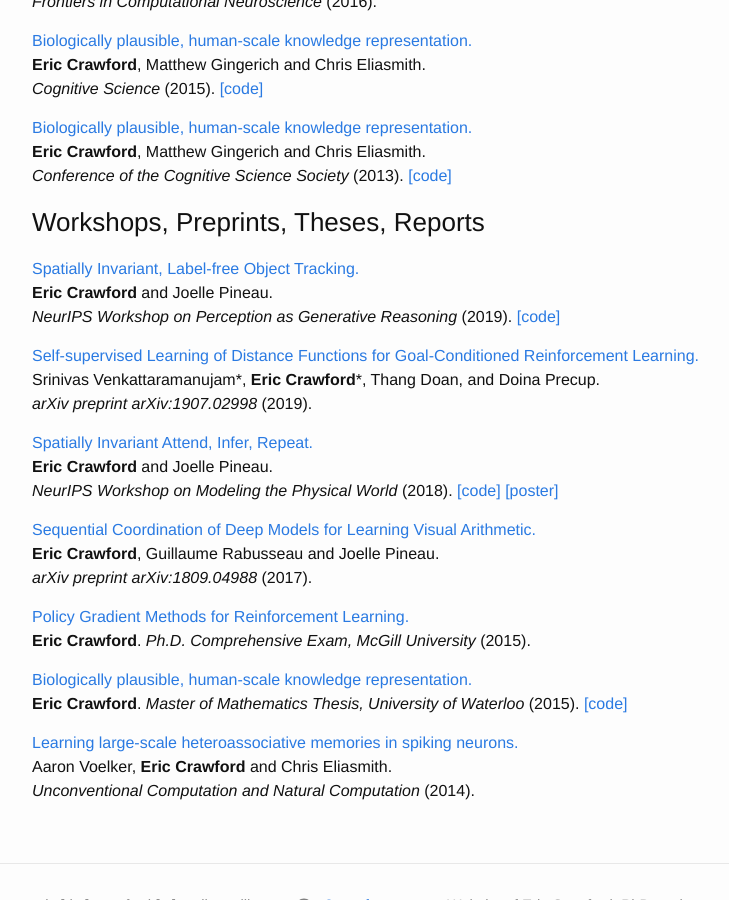
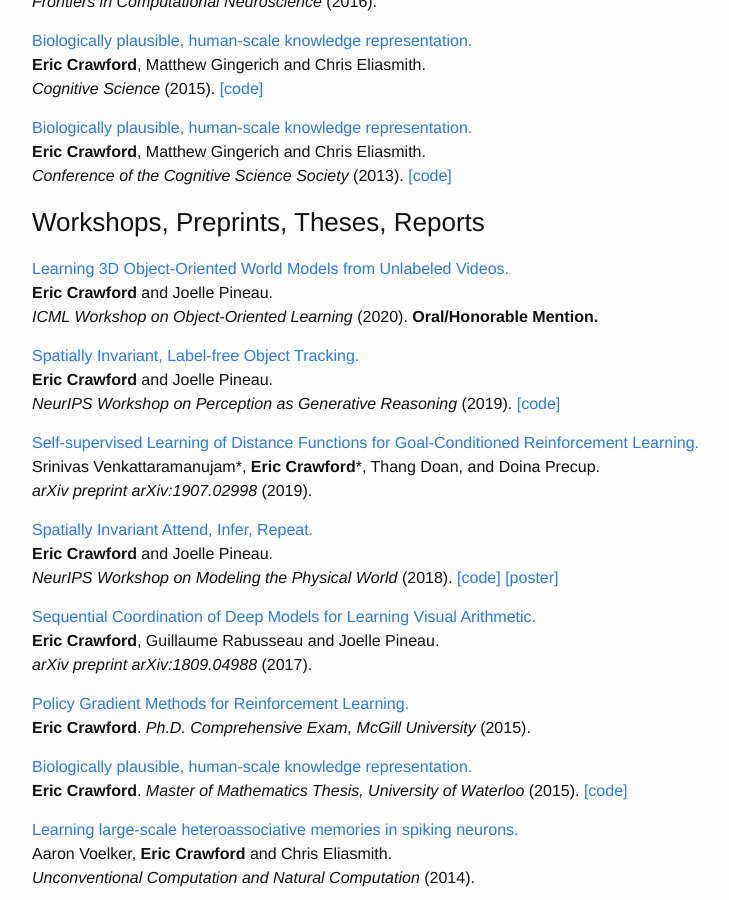
Before and after one commit to e2crawfo/e2crawfo.github.io, a Jekyll site: the page built from index.md, in a window 1280 px wide and 900 px high, scrolled down 843 px. Shown: the whole window, without its empty margins (238-967 px from the left). Built offline with Jekyll 4.4.1, drawn with Linux system fonts in a browser that asks for light colours.

Commit message:
Added OOL paper.

```diff
--- a/index.md
+++ b/index.md
@@ -36,6 +36,10 @@ Bernd J. Kroger, **Eric Crawford**, Trevor Bekolay and Chris Eliasmith.
 *Conference of the Cognitive Science Society* (2013). [[code]](https://github.com/e2crawfo/hrr-scaling)
 
 ### Workshops, Preprints, Theses, Reports
+[Learning 3D Object-Oriented World Models from Unlabeled Videos.]({{ site.url }}/pdfs/icml_ool_2020.pdf)
+**Eric Crawford** and Joelle Pineau.
+*ICML Workshop on Object-Oriented Learning* (2020). **Oral/Honorable Mention.**
+
 [Spatially Invariant, Label-free Object Tracking.]({{ site.url }}/pdfs/silot_neurips_workshop.pdf)
 **Eric Crawford** and Joelle Pineau.
 *NeurIPS Workshop on Perception as Generative Reasoning* (2019). [[code]](https://github.com/e2crawfo/silot)
```
Also changed, not shown: 1 other file.
